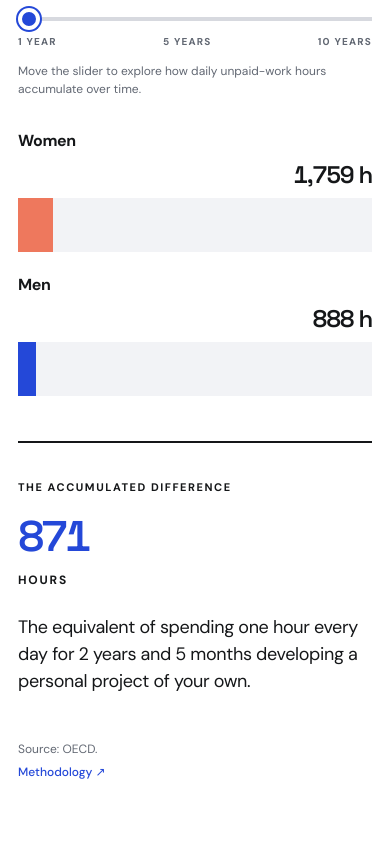
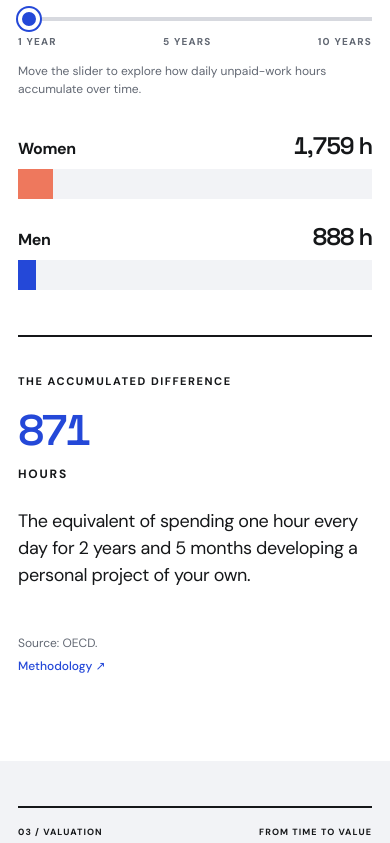
Before and after one commit to AntoninaPopova/antoninapopova.com, a plain HTML site: page projects/economics-of-an-ordinary-day/index.html in a window 390 px wide. Shown: the part 3261-4104 px from the top of the page. Drawn offline with Linux system fonts and the light colour scheme.

Commit message:
Updates Ordinary Day

```diff
--- a/projects/economics-of-an-ordinary-day/index.html
+++ b/projects/economics-of-an-ordinary-day/index.html
@@ -6,7 +6,7 @@
   <meta name="viewport" content="width=device-width,initial-scale=1">
   <meta name="description" content="An interactive exploration of time, work and value.">
   <title>The Economics of an Ordinary Day</title>
-  <link rel="stylesheet" href="style.css">
+  <link rel="stylesheet" href="style.css?v=2">
   <script src="script.js" defer></script>
 </head>
 
--- a/projects/economics-of-an-ordinary-day/style.css
+++ b/projects/economics-of-an-ordinary-day/style.css
@@ -1164,7 +1164,7 @@ h3 {
 
 .methodology-main {
   padding-top: 25px;
-  padding-bottom: 100px;
+  padding-bottom: 25px;
 }
 
 
@@ -1612,7 +1612,7 @@ h3 {
 }
 
 .methodology-return .methodology-external-link {
-  margin-top: 0;
+  margin: 0;
 }
 
 
@@ -1967,6 +1967,7 @@ h3 {
   flex-direction: column;
   line-height: 1.6;
   margin-top: 45px;
+  padding-bottom: 25px;
 }
 }
 
@@ -2754,23 +2755,23 @@ h3 {
    MOBILE — SAME BAR HEIGHT AS CHAPTER 1
    ------------------------------------------------------------ */
 
+/* ------------------------------------------------------------
+   MOBILE — COMPACT COMPARISON CHARTS
+   ------------------------------------------------------------ */
+
 @media (max-width: 600px) {
+
   :root {
     --chart-bar-height: 54px;
     --comparison-bar-height: 30px;
   }
 
-  .time-bar,
-  .accumulation-track,
-  .valuation-track {
-    height: var(--chart-bar-height);
-  }
-
   .accumulation-row,
   .valuation-row {
-    grid-template-columns: minmax(0, 1fr);
-    column-gap: 0;
+    grid-template-columns: minmax(0, 1fr) auto;
+    column-gap: 12px;
     row-gap: 8px;
+    align-items: baseline;
   }
 
   .accumulation-row-heading span,
@@ -2778,18 +2779,20 @@ h3 {
     grid-column: 1;
     grid-row: 1;
     font-size: 16px;
+    align-self: baseline;
   }
 
   .accumulation-row-heading strong,
   .valuation-bar-area > strong {
-    grid-column: 1;
-    grid-row: 2;
+    grid-column: 2;
+    grid-row: 1;
     justify-self: end;
+    align-self: baseline;
   }
 
   .accumulation-row > .accumulation-track,
   .valuation-bar-area > .valuation-track {
-    grid-column: 1;
-    grid-row: 3;
-  }
-}
+    grid-column: 1 / -1;
+    grid-row: 2;
+  }
+}
```
Also changed, not shown: projects/economics-of-an-ordinary-day/methodology.html (+2 -7 lines). Lines whose indentation alone changed are shown as unchanged.
